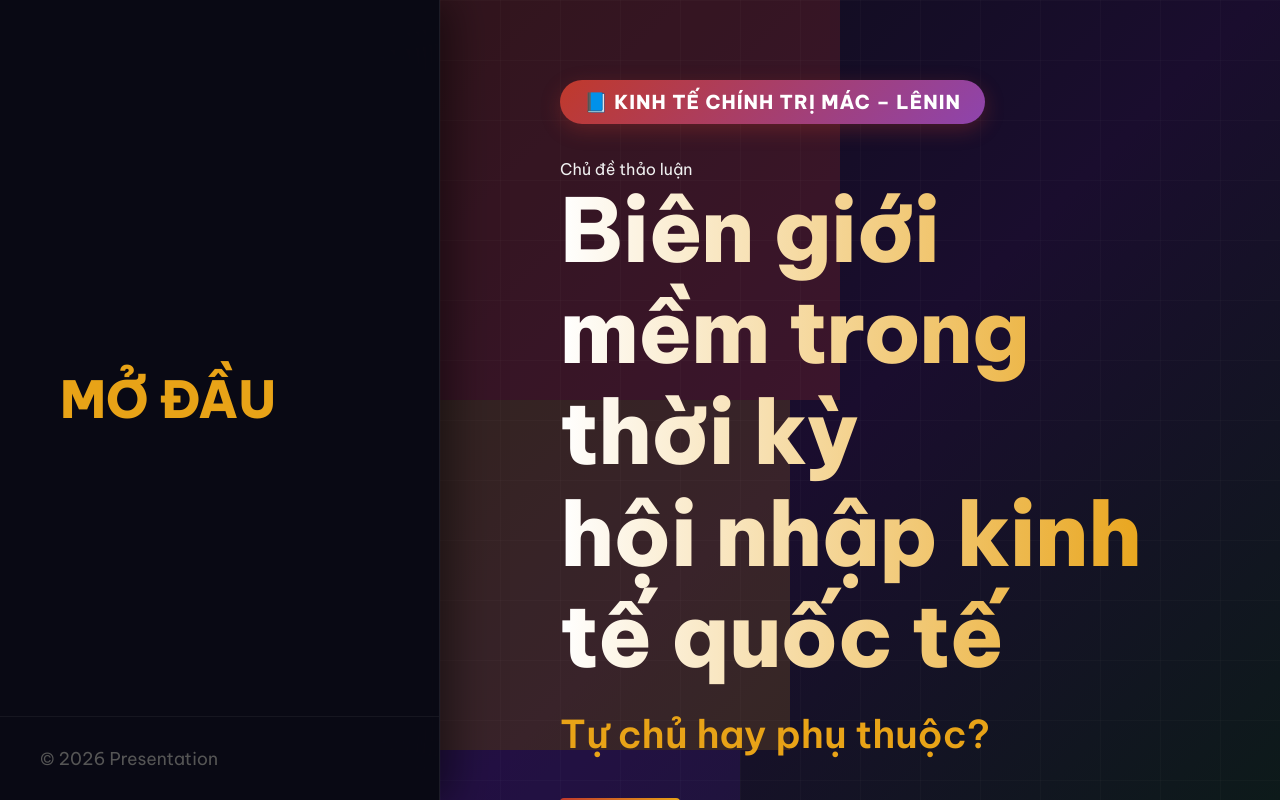
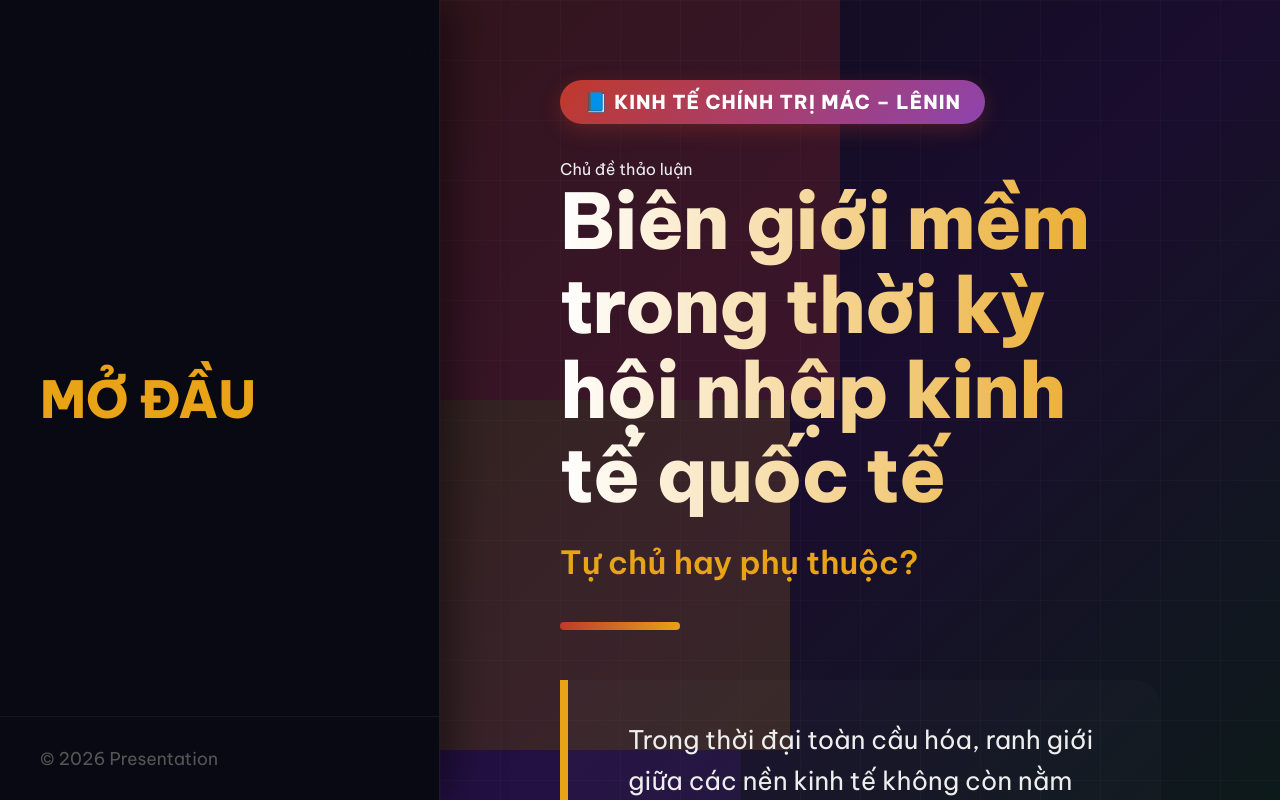
Before and after one commit to Trungntse173505/MLN2, a React (Vite) app: page / in a window 1280 px wide. Built offline with nearby package versions, Linux system fonts and the light colour scheme.

Commit message:
Optimize responsive typography with clamp() for deployment stability

```diff
--- a/src/index.css
+++ b/src/index.css
@@ -118,18 +118,19 @@ body {
 
 .dynamic-item {
   position: absolute;
-  left: 60px;
+  left: 40px;
   right: 40px;
   top: 50%;
   opacity: 0;
-  font-size: 3.2rem; /* Slightly scaled down from 3.5rem */
+  font-size: clamp(2rem, 4vw, 3.2rem); /* Dynamic Font Size */
   font-weight: 800;
   color: var(--gold);
-  line-height: 1.25; /* Better line height for long phrases */
+  line-height: 1.1;
   pointer-events: none;
   transition: all 0.6s cubic-bezier(0.4, 0, 0.2, 1);
   text-transform: uppercase;
-  word-break: keep-all; /* Keep words intact */
+  word-break: break-word; /* Allow break but we want to avoid it */
+  text-align: left;
 }
 
 .dynamic-item.prev {
@@ -209,9 +210,9 @@ body {
 }
 
 .main-title {
-  font-size: 5.5rem; /* Huge for presentation title */
+  font-size: clamp(3rem, 6vw, 5.5rem);
   font-weight: 800;
-  line-height: 1.15;
+  line-height: 1.1;
   background: linear-gradient(90deg, #fff, var(--gold));
   -webkit-background-clip: text;
   background-clip: text;
@@ -221,22 +222,22 @@ body {
 }
 
 .section-title {
-  font-size: 4rem; /* Larger section titles */
+  font-size: clamp(2.5rem, 5vw, 4rem);
   font-weight: 800;
   color: #fff;
   margin-bottom: 35px;
-  line-height: 1.2;
+  line-height: 1.1;
   letter-spacing: -0.5px;
 }
 
-.subtitle { font-size: 2.4rem; color: var(--gold); font-weight: 600; margin-bottom: 40px; }
+.subtitle { font-size: clamp(1.4rem, 2.5vw, 2.4rem); color: var(--gold); font-weight: 600; margin-bottom: 40px; }
 
 .quote-box {
   background: rgba(255,255,255,0.02);
   border-left: 8px solid var(--gold);
   padding: 40px 60px;
   border-radius: 0 24px 24px 0;
-  font-size: 2.2rem; /* Much larger text */
+  font-size: clamp(1.2rem, 2vw, 2.2rem);
   line-height: 1.6;
   margin-bottom: 60px;
   color: #eee;
@@ -269,8 +270,8 @@ body {
 }
 
 .card p, .card li {
-  font-size: 1.6rem; /* Presentation scale body text */
-  line-height: 1.6;
+  font-size: clamp(1.1rem, 1.5vw, 1.6rem);
+  line-height: 1.5;
   color: #e0e0e0;
 }
 
```
